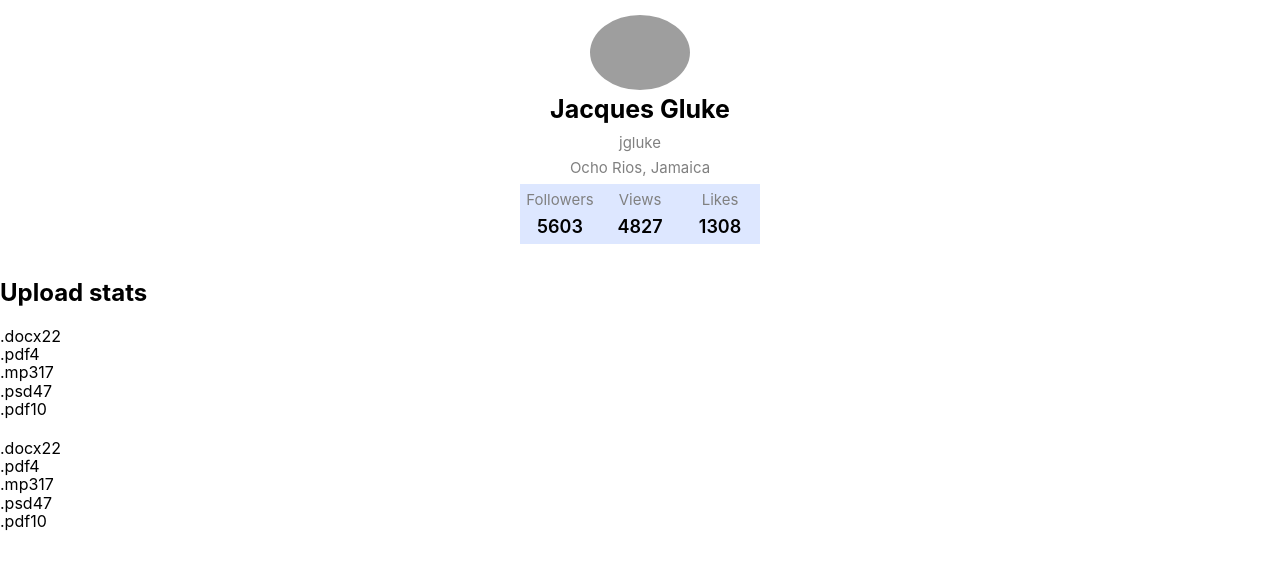
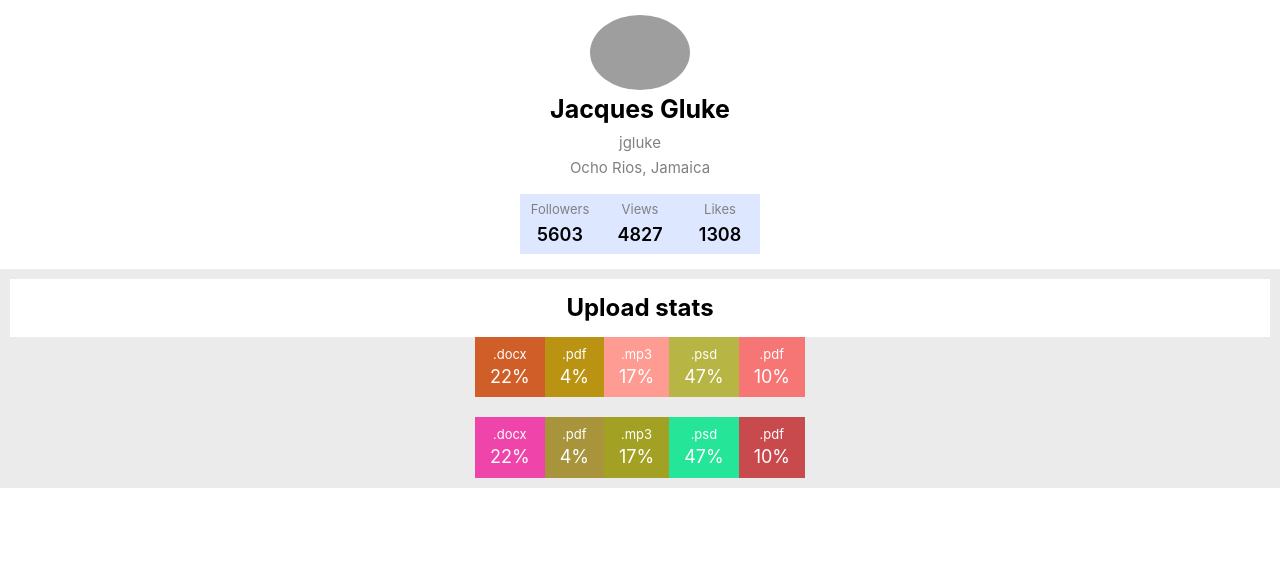
Before and after one commit to KostiantynU/goit-react-hw-01-components, a React (Create React App) app: page / in a window 1280 px wide. Shown: the top 570 px of the page. Built offline with nearby package versions, Linux system fonts and the light colour scheme; grey boxes are pictures that could not be loaded.

Commit message:
end second task

```diff
--- a/src/components/profile-card/profile-card.module.css
+++ b/src/components/profile-card/profile-card.module.css
@@ -12,6 +12,7 @@
   display: flex;
   flex-direction: column;
   align-items: center;
+  margin-bottom: 10px;
 }
 .avatar {
   width: 100px;
@@ -35,8 +36,6 @@
 .stats {
   width: 100%;
   display: flex;
-  justify-content: space-between;
-  align-items: center;
 }
 .stats > li {
   display: flex;
@@ -56,3 +55,6 @@
 .label {
   display: block;
 }
+.label {
+  font-size: 13px;
+}
--- a/src/components/statistics/statistics.jsx
+++ b/src/components/statistics/statistics.jsx
@@ -3,14 +3,14 @@ import css from './statistics.module.css';
 
 export const Statistics = ({ title, array }) => {
   return (
-    <section className="statistics">
-      <h2 className="title">{title ? 'Upload stats' : null}</h2>
+    <section className={css.statistics}>
+      {title ? <h2 className={css.title}>Upload stats</h2> : undefined}
 
-      <ul className="stat-list">
+      <ul className={css.statList}>
         {array.map(el => (
-          <li key={el.id}>
-            <span className="label">{el.label}</span>
-            <span className="percentage">{el.percentage}</span>
+          <li key={el.id} className={css.item} style={{ backgroundColor: getRandomHexColor() }}>
+            <span className={css.label}>{el.label}</span>
+            <span className={css.percentage}>{`${el.percentage}%`}</span>
           </li>
         ))}
         {/* <li className="item">
@@ -37,3 +37,8 @@ Statistics.propTypes = {
   title: PropTypes.string,
   stats: PropTypes.array,
 };
+function getRandomHexColor() {
+  return `#${Math.floor(Math.random() * 16777215)
+    .toString(16)
+    .padStart(6, 0)}`;
+}
--- a/src/components/statistics/statistics.module.css
+++ b/src/components/statistics/statistics.module.css
@@ -0,0 +1,31 @@
+.statistics {
+  padding: 10px 10px;
+  background-color: rgb(235, 235, 235);
+}
+.title {
+  text-align: center;
+  padding: 15px 15px;
+  background-color: #fff;
+}
+.statList {
+  display: flex;
+  justify-content: center;
+}
+.item {
+  padding: 10px 15px;
+  display: flex;
+  flex-direction: column;
+  align-items: center;
+  justify-content: center;
+}
+.label,
+.percentage {
+  color: #fff;
+}
+.label {
+  font-size: 13px;
+  margin-bottom: 5px;
+}
+.percentage {
+  font-size: 18px;
+}
--- a/src/index.css
+++ b/src/index.css
@@ -11,11 +11,52 @@ body {
 code {
   font-family: source-code-pro, Menlo, Monaco, Consolas, 'Courier New', monospace;
 }
-ul {
-  list-style: none;
-  padding: 0;
-  margin: 0;
-}
+/* my reset */
+h1,
+h2,
+h3,
+h4,
+h5,
+h6,
 p {
   margin: 0;
+  padding: 0;
 }
+
+input {
+  outline: none;
+}
+
+a {
+  color: inherit;
+  text-decoration: none;
+}
+
+ul {
+  margin: 0;
+  padding: 0;
+  list-style: none;
+}
+
+img {
+  display: block;
+  max-width: 100%;
+  height: auto;
+}
+
+button {
+  cursor: pointer;
+}
+
+.visually-hidden {
+  position: absolute;
+  white-space: nowrap;
+  width: 1px;
+  height: 1px;
+  overflow: hidden;
+  border: 0;
+  padding: 0;
+  clip: rect(0 0 0 0);
+  clip-path: inset(50%);
+  margin: -1px;
+}
```
